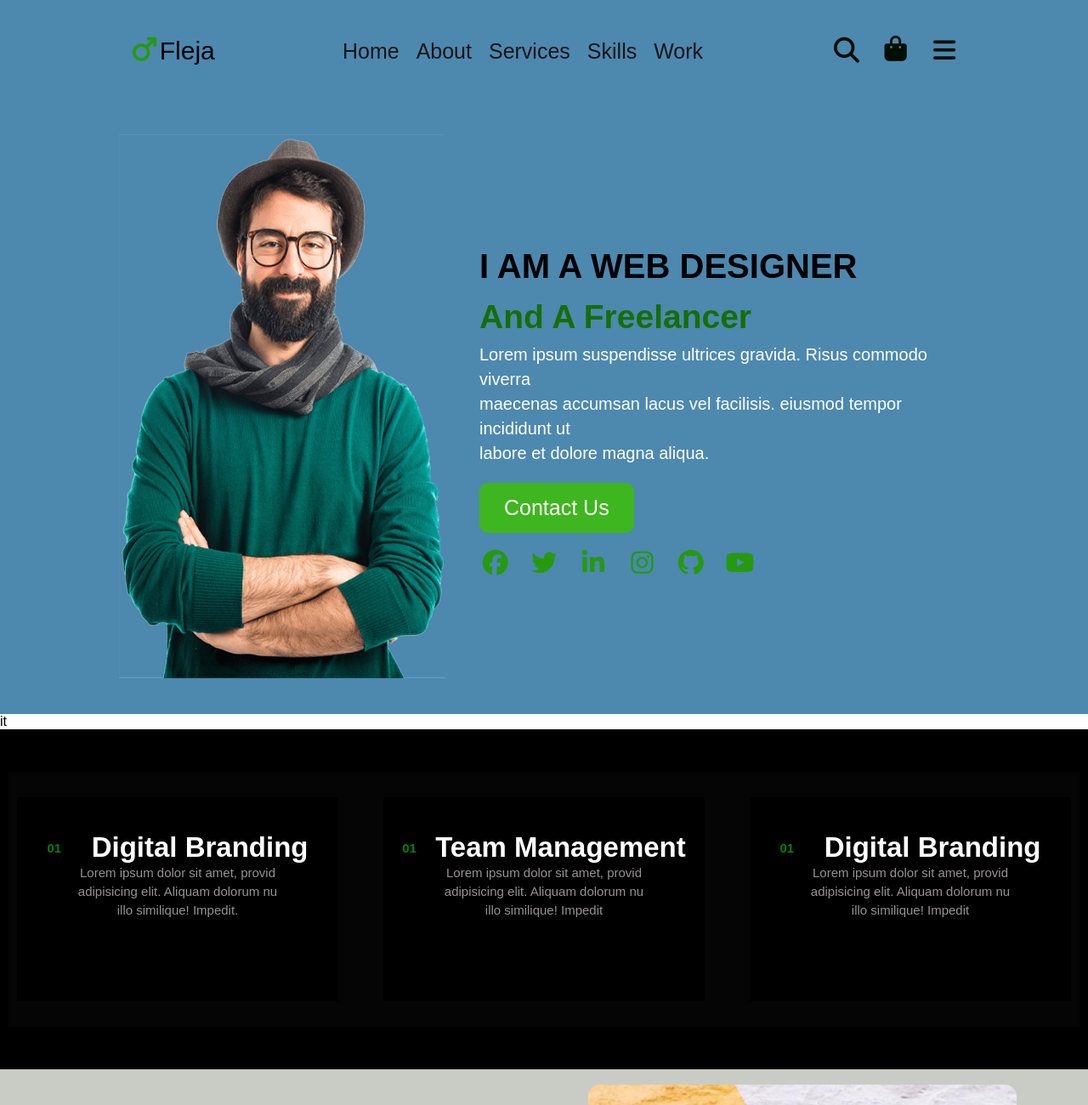
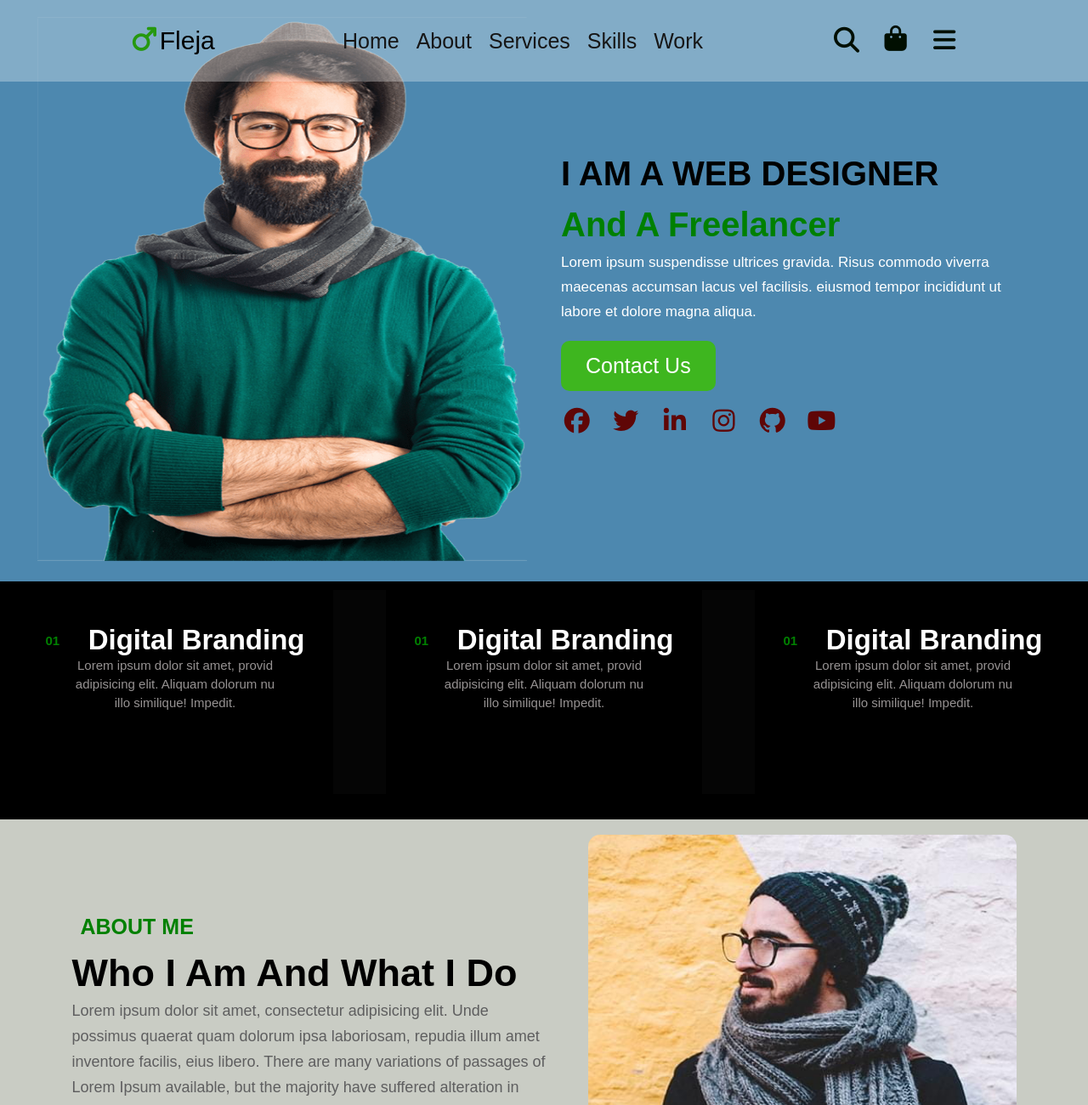
Before and after one commit to malaikashabnum1020-rgb/html, a plain HTML site: page index.html in a window 1280 px wide. Shown: the top 1300 px of the page at 85% size. Drawn offline with Linux system fonts and the light colour scheme.

Commit message:
first commit

```diff
--- a/index.html
+++ b/index.html
@@ -40,7 +40,7 @@
         <div class="img"><img src="./img/3.png" alt=""></div>
         <div class="text">
             <h1> I AM A WEB DESIGNER</h1>
-            <h2>And A Freelancer</h2>
+            <h1 style="color:green ;">And A Freelancer</h1>
             <p>Lorem ipsum suspendisse ultrices gravida. Risus commodo viverra <br>
 
                 maecenas accumsan lacus vel facilisis. eiusmod tempor incididunt ut <br>
@@ -56,7 +56,7 @@
                 <div><i class="fa-brands fa-youtube"></i></div>
             </div>
         </div>
-    </div>it
+    </div>
 
     <!-- hero-section-start -->
 
@@ -67,7 +67,46 @@
 
     <div class="skill-section">
         <div class="skill-section-section">
-            <div class="cards">
+            <div class="skill-section-section-cards">
+                <div class="cards-1">
+                    <div class="black-1">
+                        <h5>01</h5>
+                    </div>
+                    <div class="black-2">
+                        <h2>Digital Branding</h2>
+                    </div>
+                </div>
+
+                <div class="black-3">
+                    <p>Lorem ipsum dolor sit amet, provid <br>
+                        adipisicing elit. Aliquam dolorum nu <br>
+                        illo similique! Impedit.
+                    </p>
+                </div>
+
+            </div>
+
+  <div class="skill-section-section-cards">
+                <div class="cards-1">
+                    <div class="black-1">
+                        <h5>01</h5>
+                    </div>
+                    <div class="black-2">
+                        <h2>Digital Branding</h2>
+                    </div>
+                </div>
+
+                <div class="black-3">
+                    <p>Lorem ipsum dolor sit amet, provid <br>
+                        adipisicing elit. Aliquam dolorum nu <br>
+                        illo similique! Impedit.
+                    </p>
+                </div>
+
+            </div>
+
+
+              <div class="skill-section-section-cards">
                 <div class="cards-1">
                     <div class="black-1">
                         <h5>01</h5>
@@ -89,41 +128,6 @@
 
 
 
-            <div class="cards">
-                <div class="cards-1">
-                    <div class="black-1">
-                        <h5>01</h5>
-                    </div>
-                    <div class="black-2">
-                        <h2>Team Management</h2>
-                    </div>
-                </div>
-
-                <div class="black-3">
-                    <p>Lorem ipsum dolor sit amet, provid <br>
-                        adipisicing elit. Aliquam dolorum nu <br>
-                        illo similique! Impedit </p>
-                </div>
-
-            </div>
-            <div class="cards">
-                <div class="cards-1">
-                    <div class="black-1">
-                        <h5>01</h5>
-                    </div>
-                    <div class="black-2">
-                        <h2>Digital Branding</h2>
-                    </div>
-                </div>
-
-                <div class="black-3">
-                    <p>Lorem ipsum dolor sit amet, provid <br>
-                        adipisicing elit. Aliquam dolorum nu <br>
-                        illo similique! Impedit</p>
-                </div>
-
-            </div>
-
         </div>
 
     </div>
@@ -131,7 +135,7 @@
     <!-- about-section-start -->
     <div class="about-section">
         <div class="text">
-            <h3>ABOUT ME
+            <h3 style="color: green;">ABOUT ME
 
             </h3>
             <h1>Who I Am And What I Do</h1>
--- a/style.css
+++ b/style.css
@@ -12,19 +12,20 @@ body{
 }
 .navbar{
     width: 100%;
-    height: 15vh;
+    height: 12vh;
     display: flex;
     align-items: baseline;
     justify-content: space-evenly;
     flex-wrap: wrap;
     padding: 20px;
 
-    background-color:rgba(143, 173, 98, 0.911) ;
-gap: 20px;
+    gap: 20px;
+    position: fixed;
+    z-index: 1;
 
-    animation: bgChange 2s infinite alternate;
     display: flex;
     align-items: center;
+    background-color:rgba(255, 255, 255, 0.301) ;
     justify-content: space-evenly;
     color: #050505;
     /* position: fixed; */
@@ -84,7 +85,7 @@ gap: 20px;
 }
 .hero-section{
     width: 100%;
-    height: 90vh;
+    height: auto;
     display: flex;
     align-items:center ;
     justify-content: space-evenly;
@@ -114,7 +115,7 @@ gap: 20px;
 
 
 .img{
-    width: 30%;
+    width: 45%;
 }
 .img img{
     height: 80vh;
@@ -127,6 +128,9 @@ gap: 20px;
     padding: 0px;
     font-size: 20px;
     line-height: 29px;
+}
+.text p{
+    font-size: 17px;
 }
 .text h1{
     font-size: 40px;
@@ -152,18 +156,17 @@ button:hover {
 
 }
 .icons-3{
-    color: rgb(38, 153, 15);
+    color: rgb(95, 6, 6);
     font-size: 30px;
     display: flex;
     gap:20px ;
 }
 .skill-section{
     width:100% ;
-    height: 50vh;
+    height: 35vh;
     background-color: black;
     color: white;
-    display: flex;
-    padding: 50px 10px;
+    padding: 10px 20px;
 }
 .skill-section-section{
     width: 100%;
@@ -175,13 +178,14 @@ button:hover {
     gap:20px ;
     text-align: center;
 }
-.cards{
+.skill-section-section-cards{
     width:30% ;
     height: 30vh;
     background-color: #0f0f0f;
     padding: 40px 0px;
     background-color: black;
-    margin:  10px;
+    /* margin:  10px; */
+    /* text-align: center; */
 
 
 }
@@ -190,7 +194,7 @@ button:hover {
     align-items: center;
     justify-content: space-evenly;
     font-size: 22px;
-    line-height:px ;
+
 
 }
 .black-1{
@@ -455,6 +459,7 @@ color:black ;
     text-align:center ;
     background-color:cadetblue ;
  animation: bgChange 2s infinite alternate;
+ color: aliceblue;
 }
 .footer .open{
     width: 100%;
@@ -517,31 +522,38 @@ h3{
 .icons-2{
     font-size: 10px;
 }
-.hero-section .img{
-    width: 90%;
+.hero-section{
+    padding: 0px;
+}
+.img{
+    width: 100%;
+}
+.text{
+    width: 100%;
+    padding: 20px;
+}
+.text h1{
+ font-size: 15px;
+ line-height: 29px;
+}
+button{
+    padding: 10px 14px;
 }
 
-.hero-section {
-
+.icons-3{
+    font-size: 19px;
 }
-.hero-section .text{
-    width: 90%;
-
+.skill-section{
+    /* padding: 10px; */
 }
-.hero-section .text h1{
-    font-size: 5px;
+.skill-section-section-cards{
+    width: 100%;
+    flex-direction: column;
     padding: 10px;
 }
-.hero-section .text h2{
-    font-size: 5px;
-    padding: 10px;
-}
-.hero-section .text p{
-    font-size: 15px;
-}
-.icons-3{
-    font-size: 5px;
-}
+
+
+
 .computer h2{
     font-size: 15px;
 }
@@ -578,7 +590,7 @@ h3{
 button{
     padding: 7px 9px;
 }
-.about-section .text {
+/* .about-section .text {
 width: 100%;
 }
 .about-section .text h1{
@@ -586,12 +598,14 @@ font-size: 24px;
 }
 .about-section .text{
     font-size: 14PX;
-}
+} */
 .open-cards{
     width: 100%;
     flex-direction: column;
     padding: 10px;
 }
-
+/* .skill-section .cards {
+    width: 90%;
+} */
 
 }
```
Also changed, not shown: img/image.png (added).
